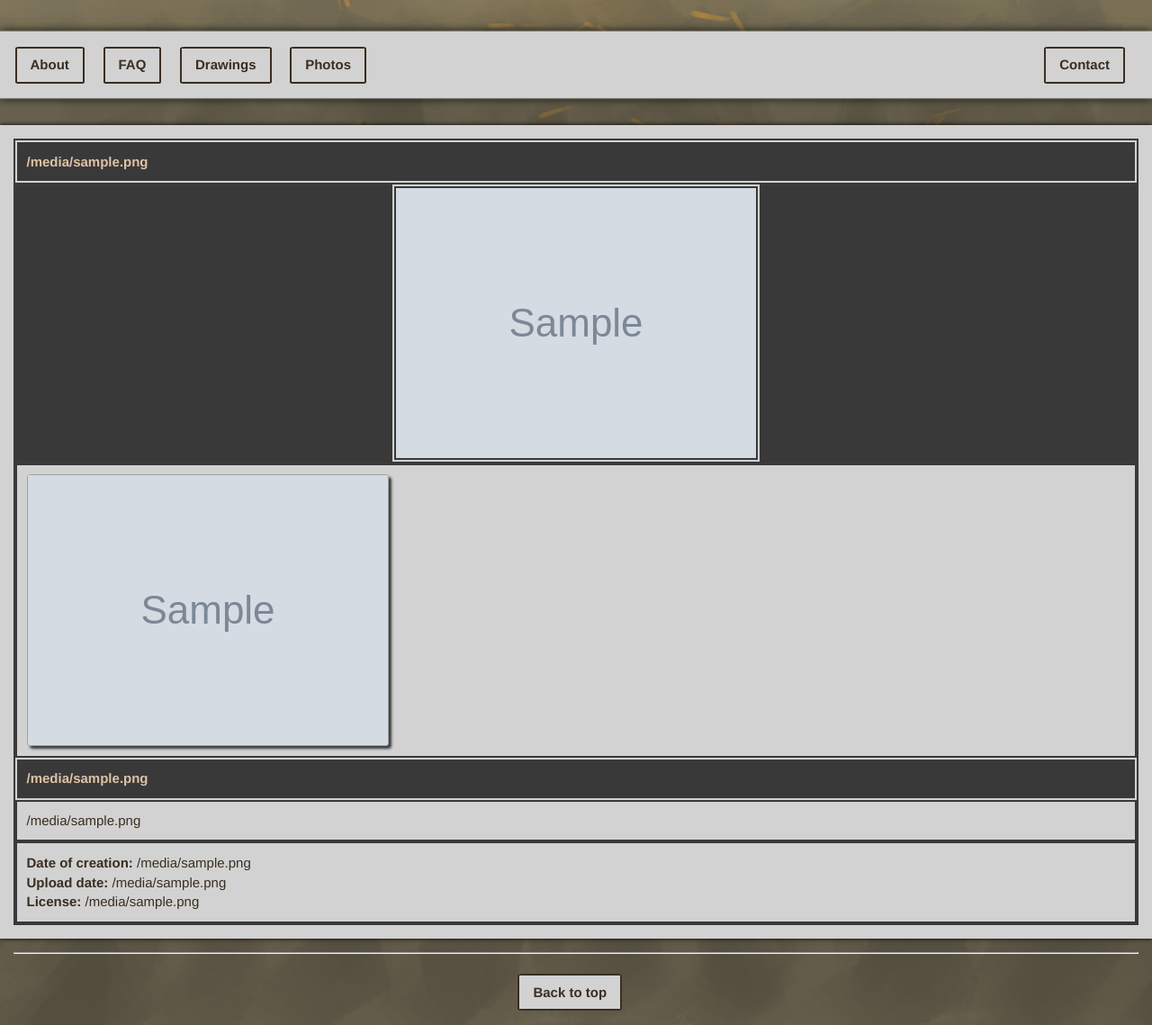
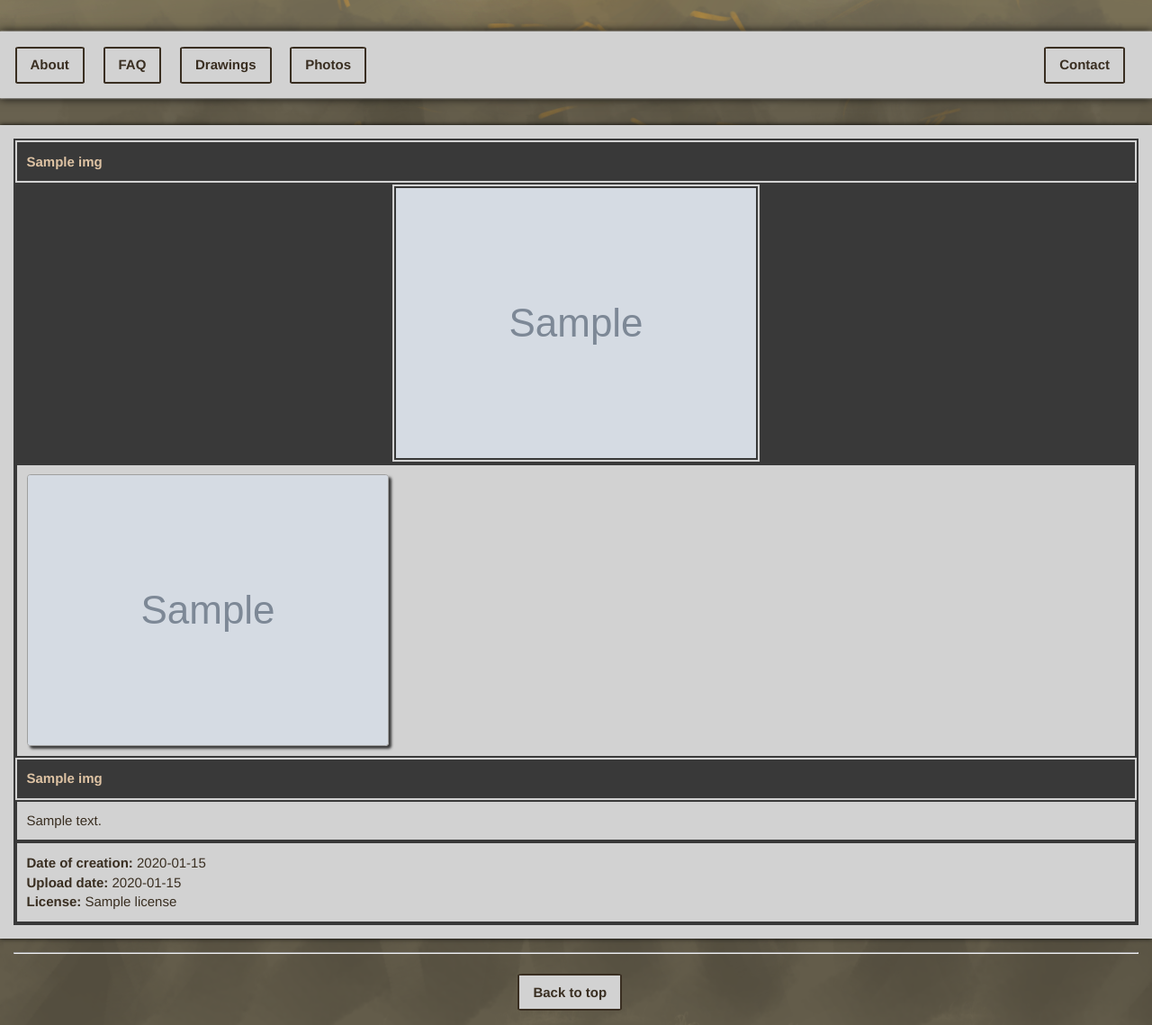
Before and after one commit to KartoffelCheetah/personal-website-001, a Flask app: template templates/photos.html.j2 in a window 1280 px wide. Shown: the part 181-1320 px from the top of the page at 90% size. Run offline with Flask 2, Linux system fonts and the light colour scheme; the template is opened without the code that fills it: most values are stand-ins (such as "Sample title", 1, 10 or a date in 2020); grey boxes marked "Sample" are stand-in pictures.

Commit message:
drawings and photos uses row factories now.

```diff
--- a/server.py
+++ b/server.py
@@ -91,10 +91,11 @@
     imgUrl = folder+'/'+img
     try:
         conn = get_db()
+        conn.row_factory = sqlite3.Row
         c = conn.cursor()
-        img = list(db.select_a_photo(c, imgUrl)) #mainPhoto
+        img = db.dict_from_row(db.select_a_photo(c, imgUrl)) #mainPhoto
         phs = db.select_all_photo_thumbnail(c)
-        phs = calc_neighbours(phs, img, 2, func=lambda x: x[0])
+        phs = calc_neighbours(phs, img, 2, func=lambda x: x['url'])
         phs = [
             {
                 'title':title,
@@ -102,7 +103,7 @@
                 'thumbnail':pathJoin(IMAGES,THUMBNAILS,PHOTOS,url)
             } for url,title in phs
         ]
-        img[0] = pathJoin(IMAGES,PHOTOS,img[0])
+        img['url'] = pathJoin(IMAGES,PHOTOS,img['url'])
     except Exception as e:
         print('\x1b[31m', e, '\x1b[0m')
         abort(500)
@@ -117,10 +118,11 @@
     imgUrl = img
     try:
         conn = get_db()
+        conn.row_factory = sqlite3.Row
         c = conn.cursor()
-        img = list(db.select_a_drawing(c, imgUrl)) #mainPhoto
+        img = db.dict_from_row(db.select_a_drawing(c, imgUrl)) #mainPhoto
         phs = db.select_all_drawing_thumbnail(c)
-        phs = calc_neighbours(phs, img, 2, func=lambda x: x[0])
+        phs = calc_neighbours(phs, img, 2, func=lambda x: x['url'])
         phs = [
             {
                 'title':title,
@@ -128,7 +130,7 @@
                 'thumbnail':pathJoin(IMAGES,THUMBNAILS,DRAWINGS,url)
             } for url,title in phs
         ]
-        img[0] = pathJoin(IMAGES,DRAWINGS,img[0])
+        img['url'] = pathJoin(IMAGES,DRAWINGS,img['url'])
     except Exception as e:
         print('\x1b[31m', e, '\x1b[0m')
         abort(500)
--- a/templates/photos.html.j2
+++ b/templates/photos.html.j2
@@ -1,15 +1,15 @@
 {% extends "layout.html.j2"%}
 {%block TITLE%}
- 	{{img[5]}} {{super()}}
+ 	{{img.title}} {{super()}}
 {%endblock%}
 {%block MAIN%}
     <div id="modal100" class="hidden">
-        <img src="{{staticPATH+img.0}}" alt="{{img[5]}}">
+        <img src="{{staticPATH+img.url}}" alt="{{img.title}}">
     </div>
     <div class="wrap-photos">
-        <header>{{img[5]}}</header>
+        <header>{{img.title}}</header>
         <div id="TheImage">
-            <img src="{{staticPATH+img.0}}" alt="{{img[5]}}">
+            <img src="{{staticPATH+img.url}}" alt="{{img.title}}">
         </div>
         <div class="photo-main">
             <div class="photo-slider">
@@ -22,14 +22,14 @@
                 {% endfor %}
             </div>
             <div class="photo-info">
-                <header>{{img[5]}}</header>
+                <header>{{img.title}}</header>
                 <div class="photo-desc">
-                    {{img.1}}
+                    {{img.description}}
                 </div>
                 <div class="photo-meta">
-                    <b>Date of creation:</b> {{img.2 or "Not known"}}<br>
-                    <b>Upload date:</b> {{img.3 or "Not known"}}<br>
-                    <b>License:</b> {{img.4 or "Not known"}}
+                    <b>Date of creation:</b> {{img.datetimeoriginal or "Not known"}}<br>
+                    <b>Upload date:</b> {{img.uploaddate or "Not known"}}<br>
+                    <b>License:</b> {{img.license or "Not known"}}
                 </div>
             </div>
         </div>
```
Also changed, not shown: templates/drawings.html.j2 (+9 -9 lines).
